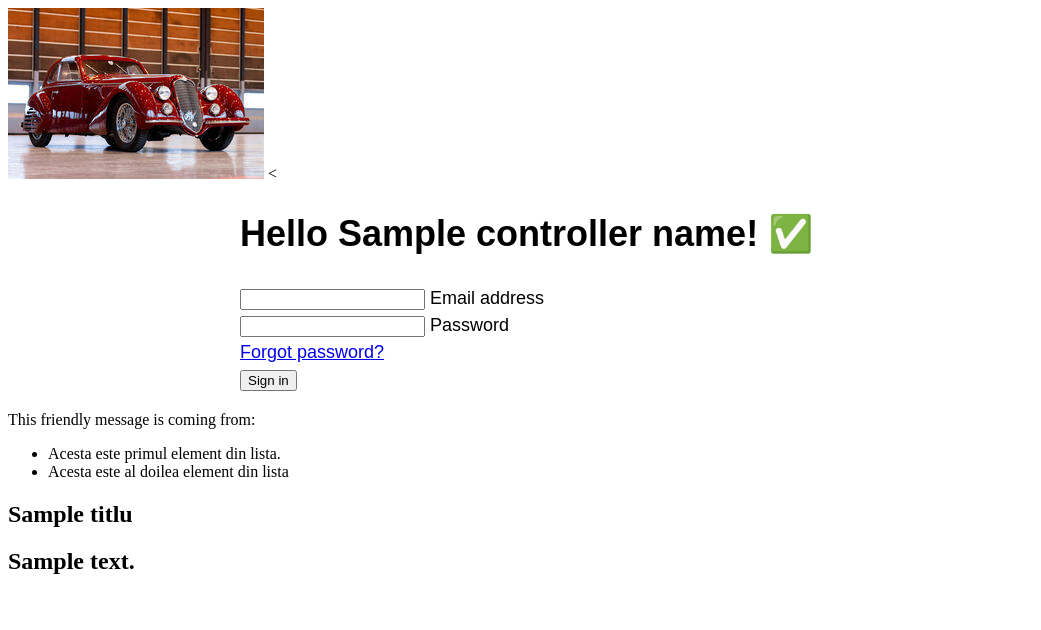
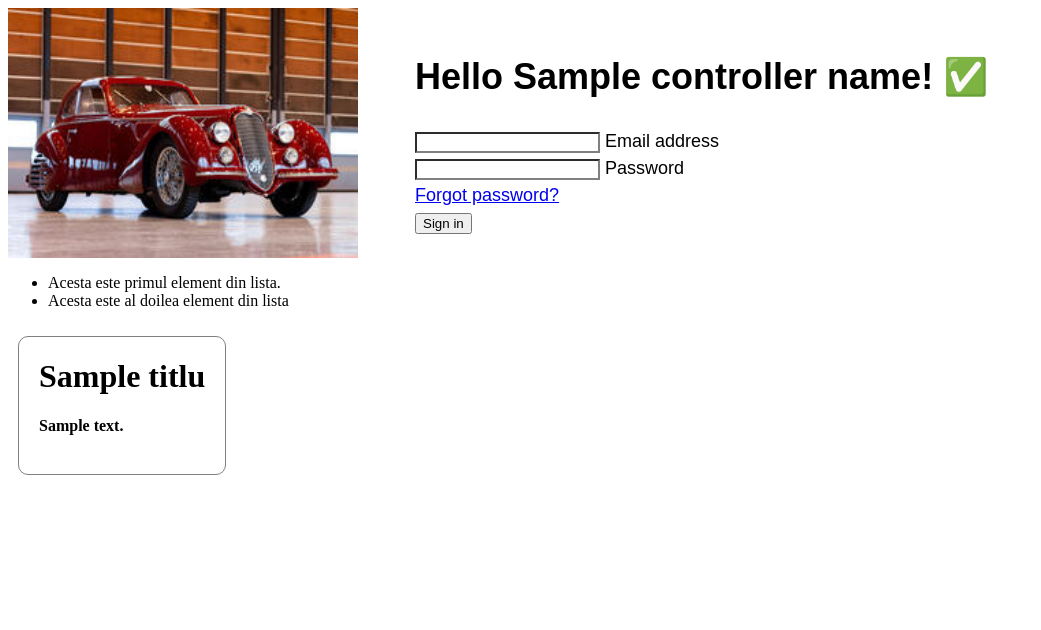
Before and after one commit to UAB23/PABD23, a Symfony app: template templates/catalin/homepage.twig in a window 1280 px wide. Shown: the top 630 px of the page, without its empty margins (0-1041 px from the left). Run offline with Twig, Linux system fonts and the light colour scheme; the template is opened without the code that fills it: most values are stand-ins (such as "Sample title", 1, 10 or a date in 2020); some libraries are stand-ins or nearby versions.

Commit message:
adaugat css

```diff
--- a/templates/catalin/dinamicPage.twig
+++ b/templates/catalin/dinamicPage.twig
@@ -8,7 +8,7 @@
     .example-wrapper code { background: #F5F5F5; padding: 2px 6px; }
 </style>
 <img src="{{asset('images/alfa.jpg')}}" alt="Alfa Romeo">
-<
+
 <div class="example-wrapper">
     <h1>Hello {{ controller_name }}! ✅</h1>
     <form>
--- a/templates/catalin/homepage.twig
+++ b/templates/catalin/homepage.twig
@@ -1,6 +1,8 @@
 {% extends 'base.html.twig' %}
 
-{% block title %}Hello CatalinGalleryController!{% endblock %}
+
+
+{% block title %}Hello Catalin!{% endblock %}
 
 {% block javascripts %}
     <script src="{{ asset('js/main.js') }}"></script>
@@ -8,11 +10,20 @@
 
 {% block body %}
 <style>
+.mainbox {display: flex;flex-direction:column;}
+.imgs{height:250px;width:350px;}
+.gallery, .header { display:flex;}
+.list{ margin:10px;}
+.article {border:1px solid gray; border-radius: 10px 10px; margin:10px; padding:0px 20px;}
+    input { border-color:gray;}
     .example-wrapper { margin: 1em auto; max-width: 800px; width: 95%; font: 18px/1.5 sans-serif; }
     .example-wrapper code { background: #F5F5F5; padding: 2px 6px; }
 </style>
-<img src="{{asset('images/alfa.jpg')}}" alt="Alfa Romeo">
-<
+<div class="mainbox">
+
+<div class="header">
+<img class="imgs" src="{{asset('images/alfa.jpg')}}" alt="Alfa Romeo">
+
 <div class="example-wrapper">
     <h1>Hello {{ controller_name }}! ✅</h1>
     <form id="signForm">
@@ -23,7 +34,7 @@
   </div>
 
   <!-- Password input -->
-  <div class="form-outline mb-4">
+  <div class="form-outline mb-4 inputform">
     <input type="password" id="password" class="form-control" />
     <label class="form-label" for="password">Password</label>
   </div>
@@ -46,25 +57,24 @@
 
   </div>
 </form>
-
-    This friendly message is coming from:
+</div class="list">
     <ul>
         <li>Acesta este primul element din lista.</li>
         <li>Acesta este al doilea element din lista</li>
     </ul>
 </div>
-
+<div class="gallery">
 {% for articol in articole %}
-
-      <h2>{{articol.titlu}}</h2>
-      <h2>{{articol.descriere}}</h2>
+    <div class="article">
+      <h1>{{articol.titlu}}</h2>
+      <h4>{{articol.descriere}}</h2>
       <br>
-
+    </div>
 {% endfor %}
-
+</div>
 
 <a id="newArticle" display="none" href="{{ path('createArticle') }}">Create Article</a>
-
+</div>
 
 <script>
 
--- /dev/null
+++ b/templates/catalin/styles.css
@@ -0,0 +1,4 @@
+h2 {
+    color:pink;
+    background-color: black;
+}
```
